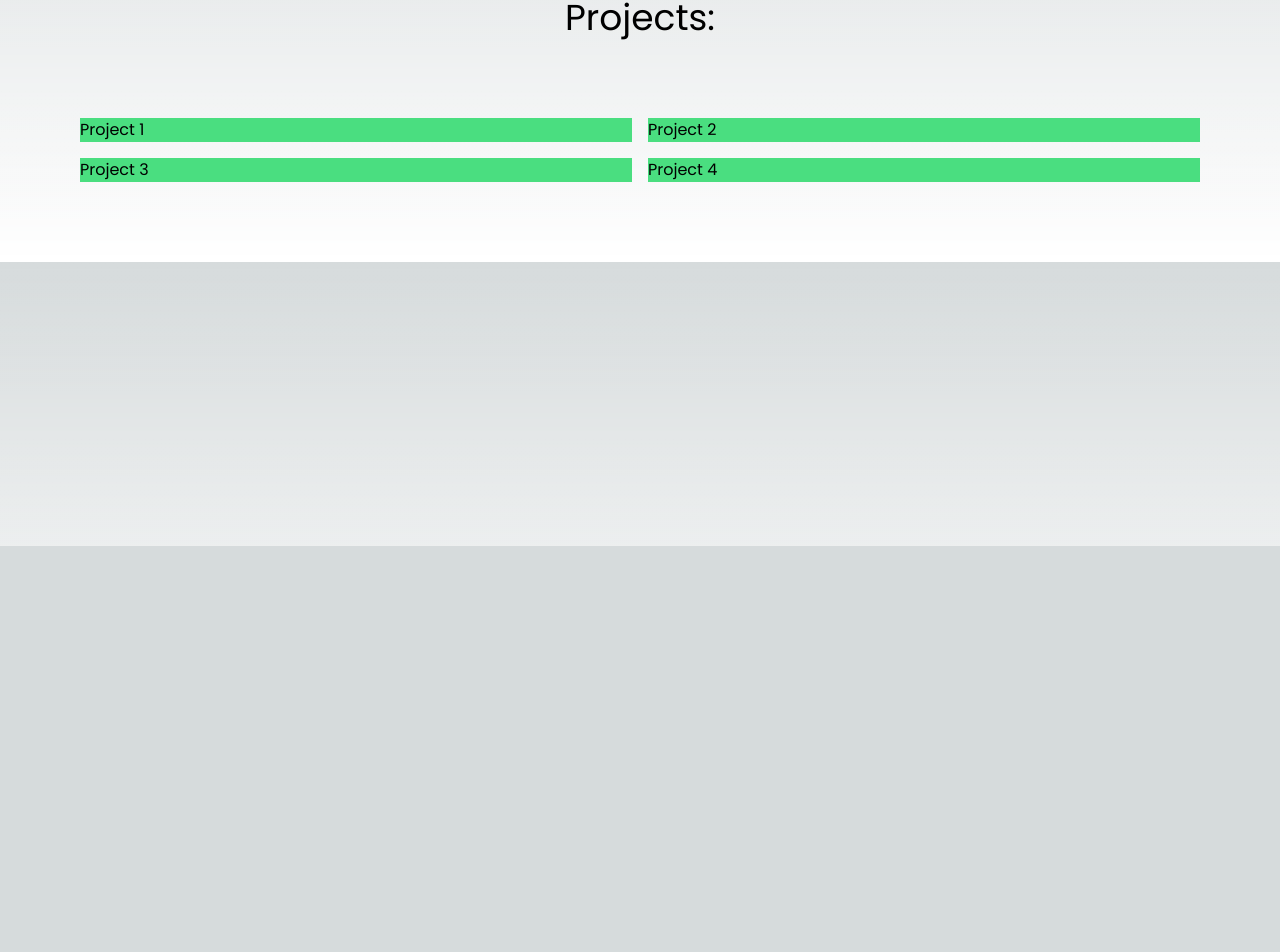
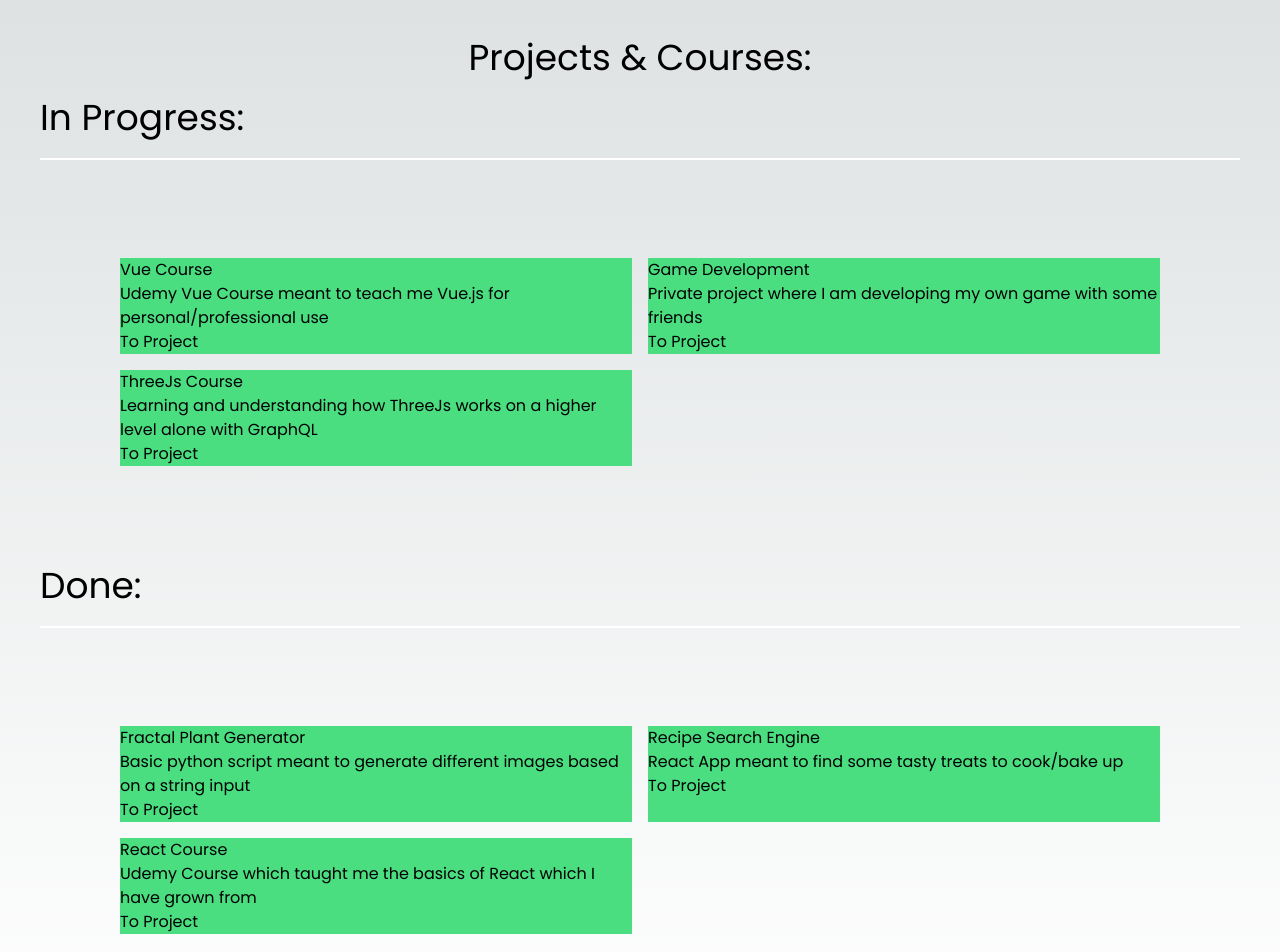
Before and after one commit to patjagielski/Resume, a Next.js app: page /projects in a window 1280 px wide. Shown: the part 254-1206 px from the top of the page. Before the commit the page ends 800 px from the top, so only its background shows below. Built offline with nearby package versions, Linux system fonts and the light colour scheme.

Commit message:
Added basic Project set up

```diff
--- /dev/null
+++ b/src/components/MyProjects/MyProjects.tsx
@@ -0,0 +1,37 @@
+import { FinishedProj, InProgressProj } from "./ProjectsData";
+
+const MyProjects = () => {
+    const finishedProjects: Project[] = FinishedProj;
+    const inProgressProjects: Project[] = InProgressProj;
+
+    return (
+        <>
+            <div>
+                <p className="flex text-4xl pb-5 my-5 shadow-line shadow-white"> In Progress:</p>
+                <div className="grid grid-cols-2 gap-4 p-20">
+                {inProgressProjects.map((project) => (
+                    <div className="size-full bg-green-400">
+                        <p>{project.title}</p>
+                        <p>{project.description}</p>
+                        <button><a href={project.link}> To Project </a></button>
+                    </div>
+                ))}
+                </div>
+            </div>
+            <div>
+                <p className="flex text-4xl pb-5 my-5 shadow-line shadow-white"> Done:</p>
+                <div className="grid grid-cols-2 gap-4 p-20">
+                {finishedProjects.map((project) => (
+                    <div className="size-full bg-green-400">
+                        <p>{project.title}</p>
+                        <p>{project.description}</p>
+                        <button><a href={project.link}> To Project </a></button>
+                    </div>
+                ))}
+                </div>
+            </div>
+        </>
+    );
+}
+
+export default MyProjects;
--- /dev/null
+++ b/src/components/MyProjects/ProjectsData.ts
@@ -0,0 +1,41 @@
+export interface Project {
+    title: string;
+    description: string;
+    link: string;
+}
+
+export const FinishedProj: Project[] = [
+    {
+        title: 'Fractal Plant Generator',
+        description: "Basic python script meant to generate different images based on a string input",
+        link: ''
+    },
+    {
+        title: 'Recipe Search Engine',
+        description: "React App meant to find some tasty treats to cook/bake up",
+        link: ''
+    },
+    {
+        title: 'React Course',
+        description: "Udemy Course which taught me the basics of React which I have grown from",
+        link: ''
+    }
+]
+
+export const InProgressProj: Project[] = [
+    {
+        title: 'Vue Course',
+        description: 'Udemy Vue Course meant to teach me Vue.js for personal/professional use',
+        link: ''
+    },
+    {
+        title: 'Game Development',
+        description: 'Private project where I am developing my own game with some friends ',
+        link: ''
+    },
+     {
+        title: 'ThreeJs Course',
+        description: 'Learning and understanding how ThreeJs works on a higher level alone with GraphQL',
+        link: ''
+    }
+]
--- a/src/pages/projects.tsx
+++ b/src/pages/projects.tsx
@@ -1,15 +1,12 @@
+import MyProjects from "@/components/MyProjects/MyProjects";
+
 const Projects = () => {
-    return(
-        <div className="flex flex-col">
-            <h2 className="flex justify-center text-4xl">Projects:</h2>
-            <div className="grid grid-cols-2 gap-4 p-20">
-                <p className="size-full bg-green-400">Project 1</p>
-                <p className="size-full bg-green-400">Project 2</p>
-                <p className="size-full bg-green-400">Project 3</p>
-                <p className="size-full bg-green-400">Project 4</p>
-            </div>
+    return (
+        <div className="flex flex-col m-10">
+            <h2 className="flex justify-center text-4xl">Projects & Courses:</h2>
+            <MyProjects />
         </div>
-    )
+    );
 }
 
 export default Projects;
```
